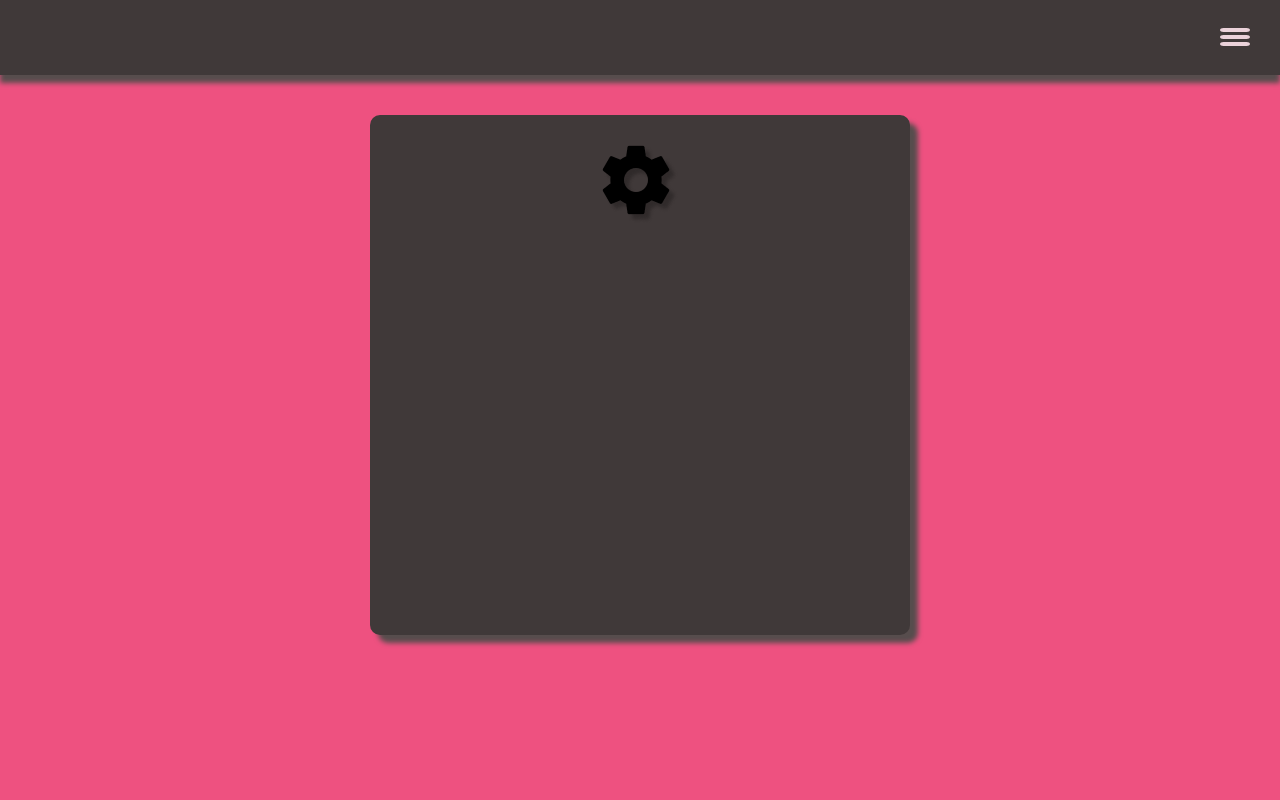
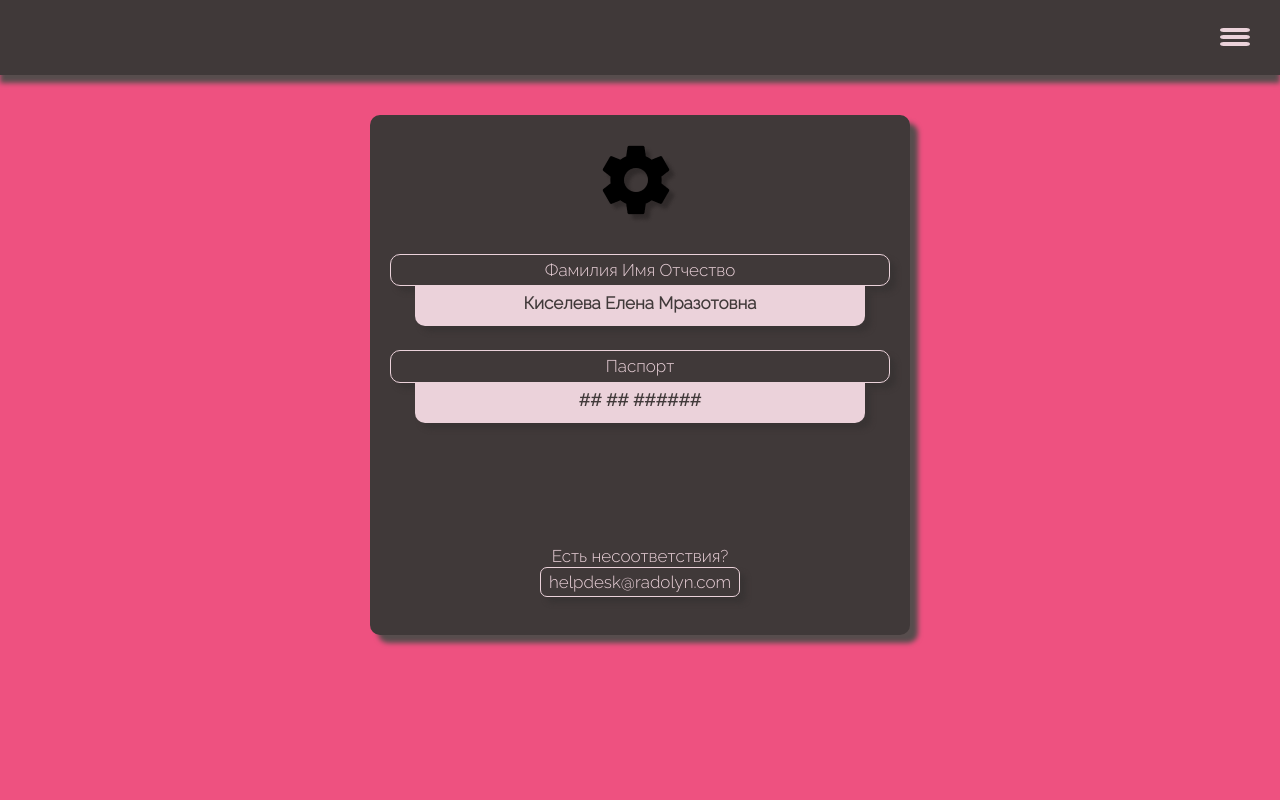
Before and after one commit to Radolyn/AviaHackReduxFrontend, a Nuxt app: page /profile in a window 1280 px wide. Shown: the top 800 px of the page. Built offline with nearby package versions, Linux system fonts and the light colour scheme.

Commit message:
finish static profile route

```diff
--- a/layouts/default.css
+++ b/layouts/default.css
@@ -205,3 +205,27 @@ span {
   transition: all 1s ease-in-out;
   transform: rotate(-360deg);
 }
+
+.profile-module {
+  max-width: 500px;
+  border-radius: 10px;
+  padding : 2px;
+  border : 1px solid #EBD2DA;
+  background : none;
+  box-shadow: 6px 6px 5px #393434;
+}
+
+.profile-module-content {
+  background : #EBD2DA;
+  height : 40px;
+  max-width: 450px;
+  border-radius: 0 0 10px 10px;
+  box-shadow: 6px 6px 5px #393434;
+  text-align: center;
+  line-height : 30px;
+}
+
+.profile-module-content span {
+  color : #403939 !important;
+  font-weight : bolder !important;
+}
--- a/layouts/default.vue
+++ b/layouts/default.vue
@@ -36,19 +36,19 @@
     <br><br><br>
     <footer class='avia-footer' @click='burgerShow = false'>
       <div class='md:col-start-5 col-start-1 footerItem'>
-        <a>
+        <a href = 'https://t.me/radolyn_services'>
           <img src='../static/telegram.png' style='position : relative; top : 45px; left : 5px'>
         </a>
       </div>
 
       <div class='md:col-start-6 col-start-2 footerItem'>
-        <a>
+        <a href = 'https://radolyn.com/'>
           <img src='../static/radolyn_vector1.png' style='position : relative; top : 20px; left : 5px'>
         </a>
       </div>
 
       <div class='md:col-start-7 col-start-3 footerItem'>
-        <a>
+        <a href = 'https://github.com/Radolyn'>
           <img src='../static/github.png' style='position : relative; top : 45px; left : 5px'>
         </a>
       </div>
--- a/pages/profile.vue
+++ b/pages/profile.vue
@@ -1,9 +1,65 @@
 <template>
   <center>
-    <div class = 'card'>
-        <br>
-        <img src = '../static/gear.png' class = 'gear'>
+    <div class='card'>
+      <br>
+      <img src='../static/gear.png' class='gear'>
+      <br>
+      <div>
+        <div class='profile-module'>
+            <span>
+              Фамилия Имя Отчество
+            </span>
+        </div>
+        <div class='profile-module-content'>
+              <span>
+                {{ name }}
+              </span>
+        </div>
+      </div>
+      <br>
+
+      <div>
+        <div class='profile-module'>
+            <span>
+              Паспорт
+            </span>
+        </div>
+        <div class='profile-module-content'>
+              <span>
+                {{ passport }}
+              </span>
+        </div>
+      </div>
+
+      <br><br><br><br><br>
+
+      <div>
+         <span>
+          Есть несоответствия?
+        </span>
+      </div>
+      <div>
+        <span class='active-turner px-2 py-1'>
+          helpdesk@radolyn.com
+        </span>
+      </div>
 
     </div>
   </center>
 </template>
+
+<script>
+
+export default {
+  data() {
+    return {
+      name : 'Киселева Елена Мразотовна',
+      passport : '## ## ######'
+    }
+  },
+  mounted() {
+    // fetch name and passport from server
+  }
+}
+
+</script>
```
